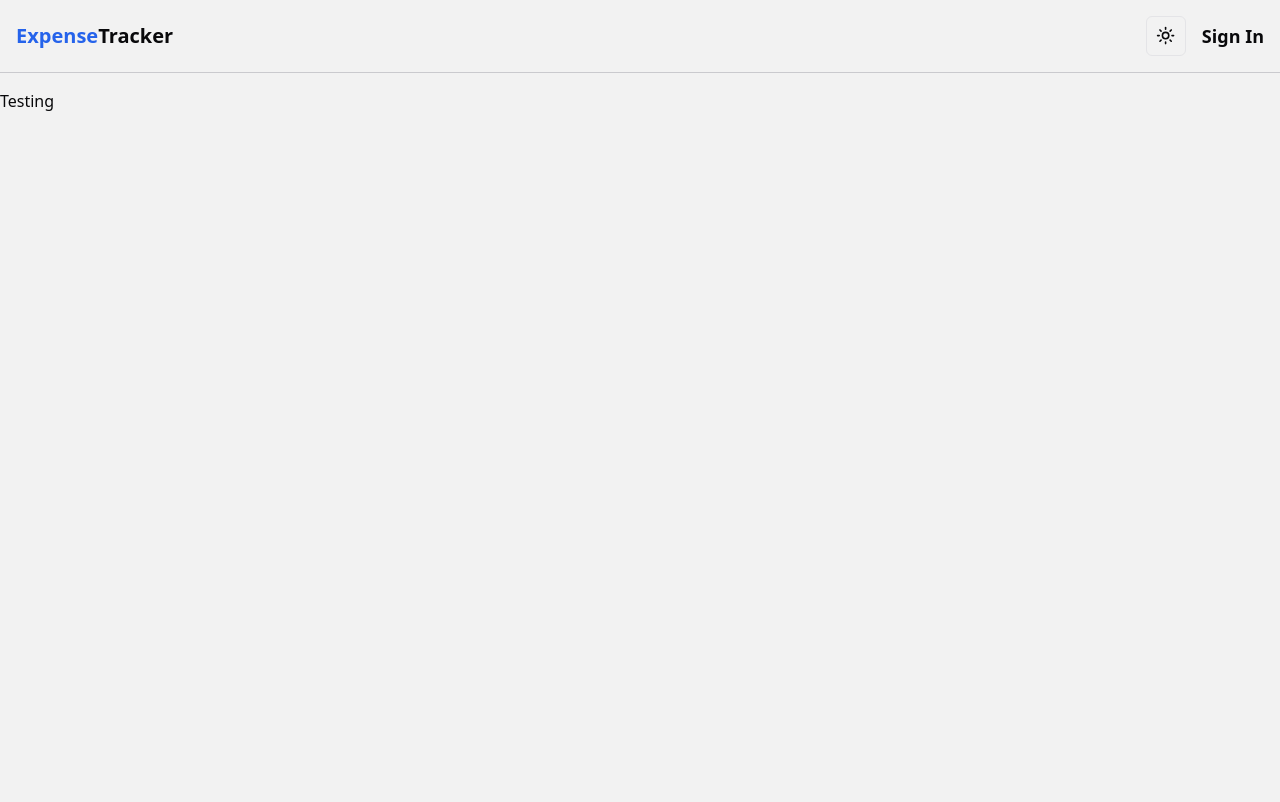
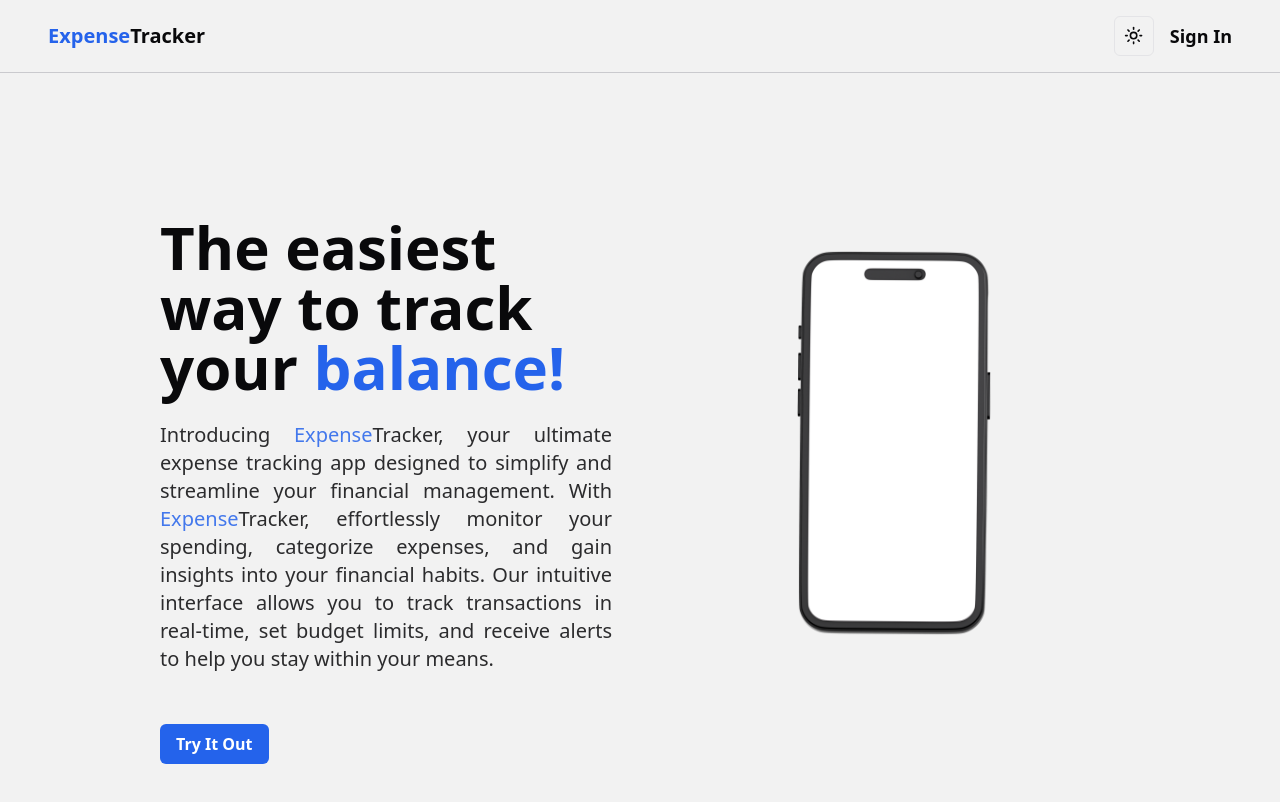
Before and after one commit to mfric20/ExpenseTracker, a Next.js app: page / in a window 1280 px wide. Shown: the top 802 px of the page. Built offline with nearby package versions, Linux system fonts and the light colour scheme; no server answers; the database is empty.

Commit message:
Created basic lading page

```diff
--- a/src/app/page.tsx
+++ b/src/app/page.tsx
@@ -1,20 +1,51 @@
 "use client";
 
 import { useEffect, useState } from "react";
+import { Button } from "~/components/ui/button";
 
 export default function HomePage() {
-  const [data, setData] = useState<any>();
+  // const [data, setData] = useState<any>();
 
-  useEffect(() => {
-    fetch("/api/test")
-      .then((res) => res.json())
-      .then((data) => setData(data));
-  }, []);
+  // useEffect(() => {
+  //   fetch("/api/test")
+  //     .then((res) => res.json())
+  //     .then((data) => setData(data));
+  // }, []);
 
-  console.log(data);
+  // console.log(data);
   return (
-    <main>
-      <div>Testing</div>
+    <main className="px-auto w-full md:px-40 md:py-32">
+      <div className="flex flex-col gap-14 md:w-full md:flex-row md:justify-between">
+        <div className="flex w-full">
+          <div className="flex flex-col gap-6 p-10 text-4xl font-semibold md:m-auto md:p-0 md:text-6xl">
+            <span className="font-bold">
+              The easiest way to track your{" "}
+              <span className="text-blue-600">balance!</span>
+            </span>
+            <span className="text-justify text-base font-normal opacity-85 md:text-xl">
+              Introducing{" "}
+              <span className="text-blue-600 opacity-100">Expense</span>Tracker,
+              your ultimate expense tracking app designed to simplify and
+              streamline your financial management. With{" "}
+              <span className="text-blue-600 opacity-100">Expense</span>Tracker,
+              effortlessly monitor your spending, categorize expenses, and gain
+              insights into your financial habits. Our intuitive interface
+              allows you to track transactions in real-time, set budget limits,
+              and receive alerts to help you stay within your means.
+            </span>
+            <div>
+              <Button className="text-base font-semibold">Try It Out</Button>
+            </div>
+          </div>
+        </div>
+        <div className="w-full">
+          <img
+            src="phone.png"
+            alt="landingpage_photo"
+            className="m-auto w-[600px]"
+          />
+        </div>
+      </div>
     </main>
   );
 }
--- a/src/components/navigation/topnav.tsx
+++ b/src/components/navigation/topnav.tsx
@@ -2,7 +2,7 @@ import { ModeToggle } from "~/components/ui/modetoggle";
 
 export default function TopNav() {
   return (
-    <nav className="border-secondary flex flex-row justify-between border-b p-4 text-xl font-bold">
+    <nav className="flex flex-row justify-between border-b border-secondary p-4 text-xl font-bold md:px-12">
       <div className="my-auto select-none hover:cursor-pointer">
         <span className="text-blue-600">Expense</span>Tracker
       </div>
--- a/src/components/ui/button.tsx
+++ b/src/components/ui/button.tsx
@@ -1,15 +1,15 @@
-import * as React from "react"
-import { Slot } from "@radix-ui/react-slot"
-import { cva, type VariantProps } from "class-variance-authority"
+import * as React from "react";
+import { Slot } from "@radix-ui/react-slot";
+import { cva, type VariantProps } from "class-variance-authority";
 
-import { cn } from "~/lib/utils"
+import { cn } from "~/lib/utils";
 
 const buttonVariants = cva(
   "inline-flex items-center justify-center whitespace-nowrap rounded-md text-sm font-medium ring-offset-background transition-colors focus-visible:outline-none focus-visible:ring-2 focus-visible:ring-ring focus-visible:ring-offset-2 disabled:pointer-events-none disabled:opacity-50",
   {
     variants: {
       variant: {
-        default: "bg-primary text-primary-foreground hover:bg-primary/90",
+        default: "bg-button text-white hover:bg-button/90",
         destructive:
           "bg-destructive text-destructive-foreground hover:bg-destructive/90",
         outline:
@@ -30,27 +30,27 @@ const buttonVariants = cva(
       variant: "default",
       size: "default",
     },
-  }
-)
+  },
+);
 
 export interface ButtonProps
   extends React.ButtonHTMLAttributes<HTMLButtonElement>,
     VariantProps<typeof buttonVariants> {
-  asChild?: boolean
+  asChild?: boolean;
 }
 
 const Button = React.forwardRef<HTMLButtonElement, ButtonProps>(
   ({ className, variant, size, asChild = false, ...props }, ref) => {
-    const Comp = asChild ? Slot : "button"
+    const Comp = asChild ? Slot : "button";
     return (
       <Comp
         className={cn(buttonVariants({ variant, size, className }))}
         ref={ref}
         {...props}
       />
-    )
-  }
-)
-Button.displayName = "Button"
+    );
+  },
+);
+Button.displayName = "Button";
 
-export { Button, buttonVariants }
+export { Button, buttonVariants };
--- a/src/styles/globals.css
+++ b/src/styles/globals.css
@@ -14,6 +14,8 @@
     --primary-foreground: 0 0% 98%;
     --secondary: 240 4.8% 80%;
     --secondary-foreground: 240 5.9% 10%;
+    --button: 221 83% 53%;
+    --button-hover: 215 83% 53%;
     --muted: 240 4.8% 95.9%;
     --muted-foreground: 240 3.8% 46.1%;
     --accent: 240 4.8% 95.9%;
@@ -42,6 +44,8 @@
     --primary-foreground: 240 5.9% 10%;
     --secondary: 240 3.7% 15.9%;
     --secondary-foreground: 0 0% 98%;
+    --button: 221 83% 53%;
+    --button-hover: 215 83% 53%;
     --muted: 240 3.7% 15.9%;
     --muted-foreground: 240 5% 64.9%;
     --accent: 240 3.7% 15.9%;
--- a/tailwind.config.ts
+++ b/tailwind.config.ts
@@ -1,13 +1,13 @@
-import type { Config } from "tailwindcss"
+import type { Config } from "tailwindcss";
 
 const config = {
   darkMode: ["class"],
   content: [
-    './pages/**/*.{ts,tsx}',
-    './components/**/*.{ts,tsx}',
-    './app/**/*.{ts,tsx}',
-    './src/**/*.{ts,tsx}',
-	],
+    "./pages/**/*.{ts,tsx}",
+    "./components/**/*.{ts,tsx}",
+    "./app/**/*.{ts,tsx}",
+    "./src/**/*.{ts,tsx}",
+  ],
   prefix: "",
   theme: {
     container: {
@@ -31,6 +31,9 @@ const config = {
         secondary: {
           DEFAULT: "hsl(var(--secondary))",
           foreground: "hsl(var(--secondary-foreground))",
+        },
+        button: {
+          DEFAULT: "hsl(var(--button))",
         },
         destructive: {
           DEFAULT: "hsl(var(--destructive))",
@@ -75,6 +78,6 @@ const config = {
     },
   },
   plugins: [require("tailwindcss-animate")],
-} satisfies Config
+} satisfies Config;
 
-export default config
+export default config;
```
Also changed, not shown: public/phone.png (added), 1 other file (tests, documents, lock files or other folders).
